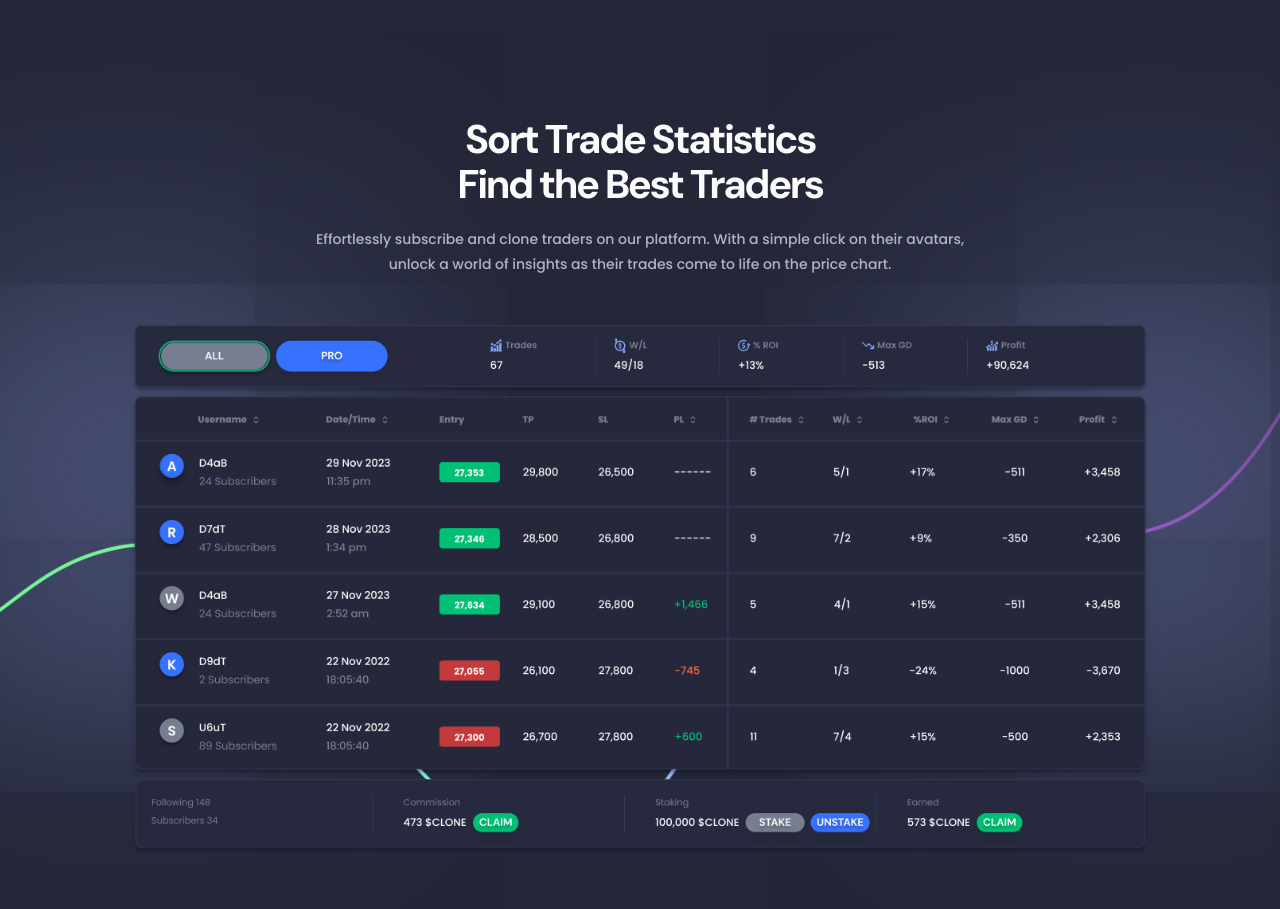
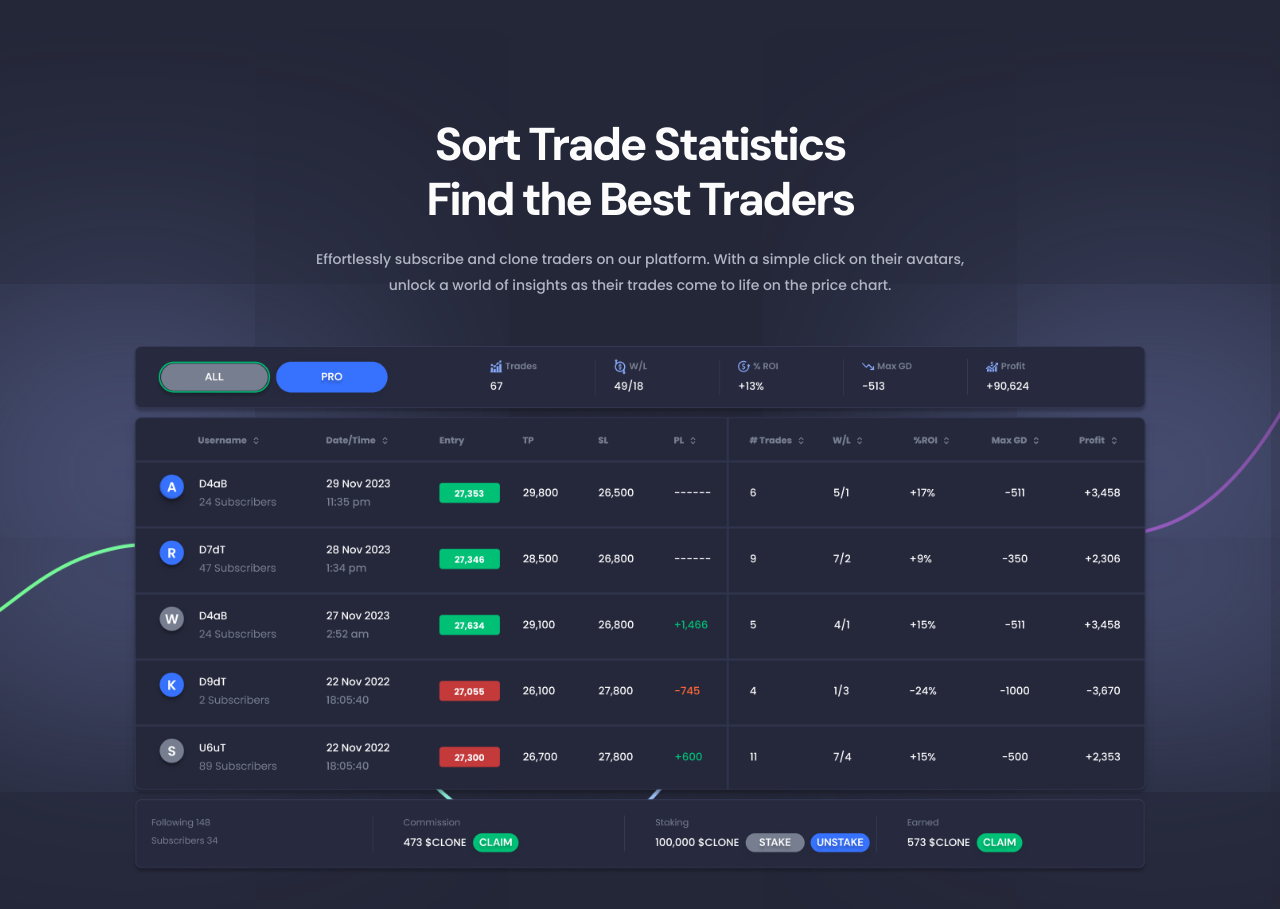
Before and after one commit to TajulDev/coryTradeProHtml, a plain HTML site: page index.html in a window 1280 px wide. Shown: the part 4543-5452 px from the top of the page. Drawn offline with nearby package versions, Linux system fonts and the light colour scheme.

Commit message:
line hight fix

```diff
--- a/assets/css/style.css
+++ b/assets/css/style.css
@@ -725,9 +725,9 @@ header .nav-link:focus,
     color: #FCFCFD;
     text-align: center;
     font-family: var(--dm);
-    font-size: 40px;
+    font-size: 46px;
     font-weight: 700;
-    line-height: 45px;
+    line-height: 1.2;
     letter-spacing: -2.4px;
     margin-bottom: 20px;
 }
@@ -779,7 +779,6 @@ header .nav-link:focus,
     right: 0;
 }
 
-/* Sort Table End */
 
 /* Sort Trade End */
 
```
